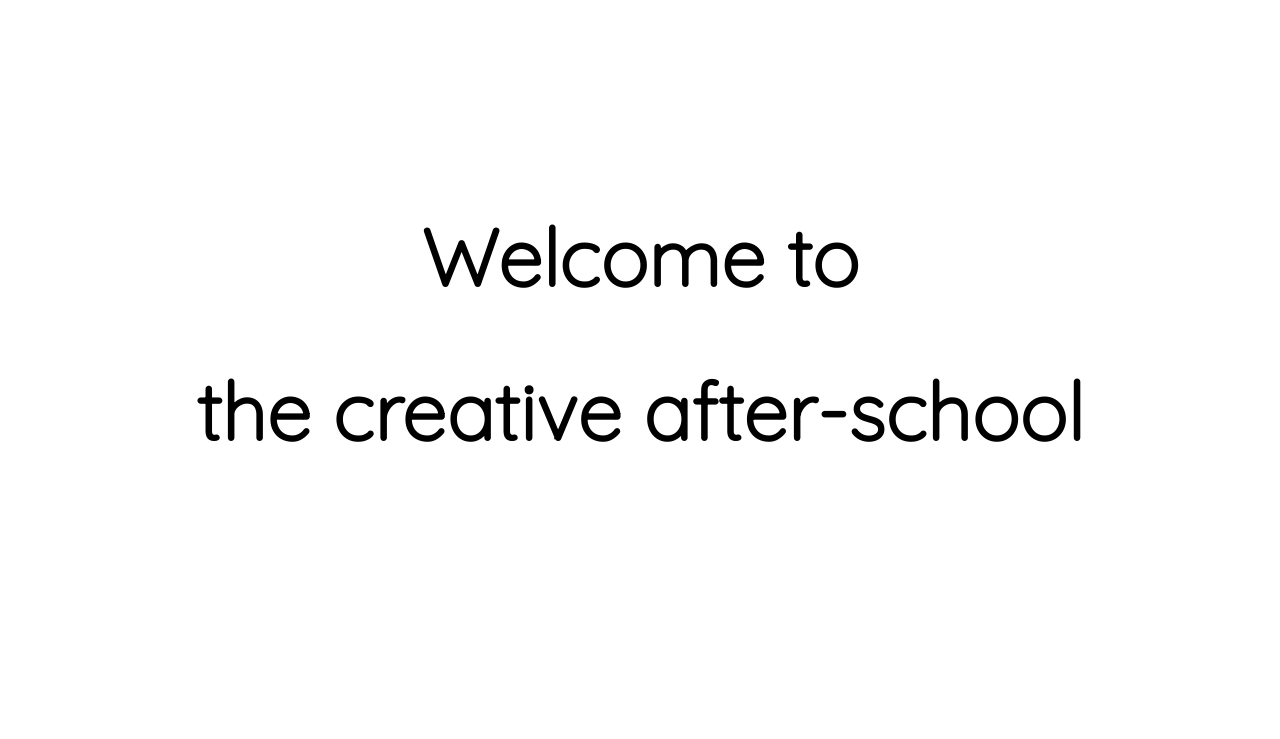
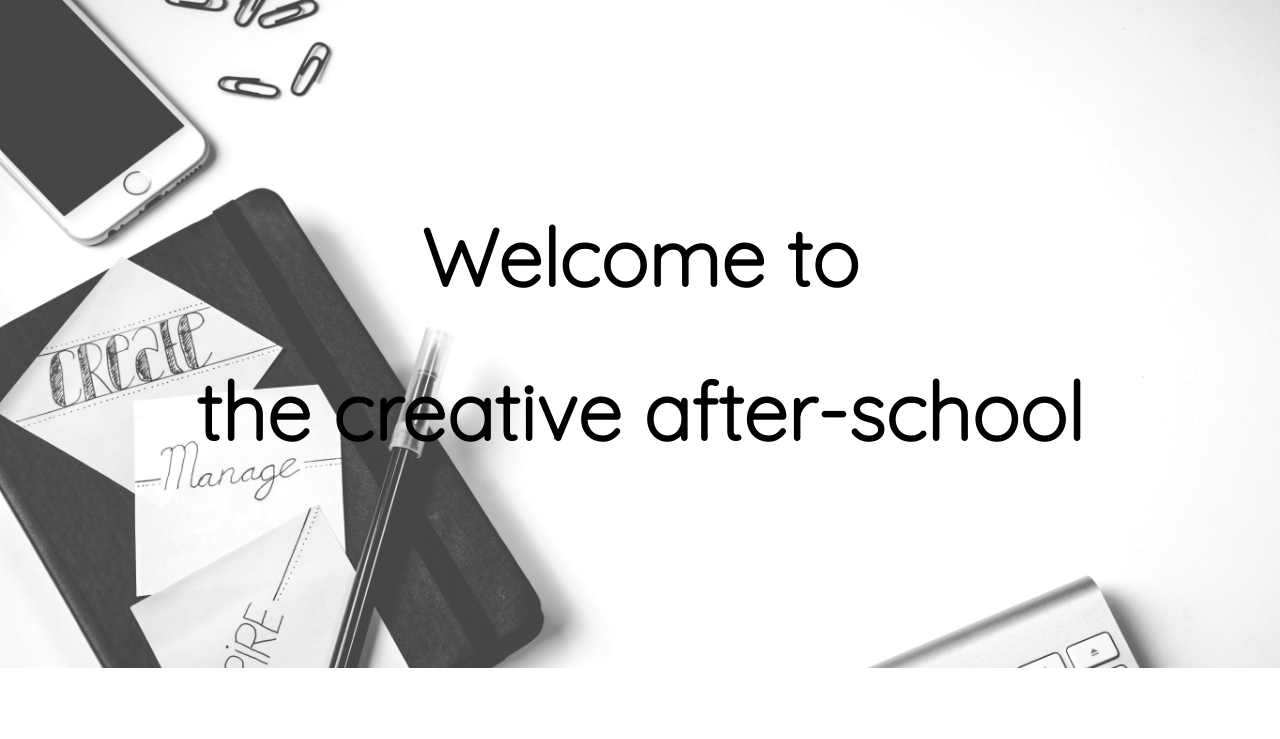
Before and after one commit to RaulGarcia69/minds_of_tomorrow, a plain HTML site: page index.html in a window 1280 px wide. Shown: the top 739 px of the page. Drawn offline with Linux system fonts and the light colour scheme.

Commit message:
21/10/2020 sobrao2

```diff
--- a/css/styles.css
+++ b/css/styles.css
@@ -11,7 +11,7 @@ body {
 /* Style the header */
 
 .header {
-    background-image: url("./img/banner-2.jpg");
+    background-image: url("../img/banner-2.jpg");
     background-size: cover;
     background-attachment: fixed;
     padding: 12% 20px;
```
